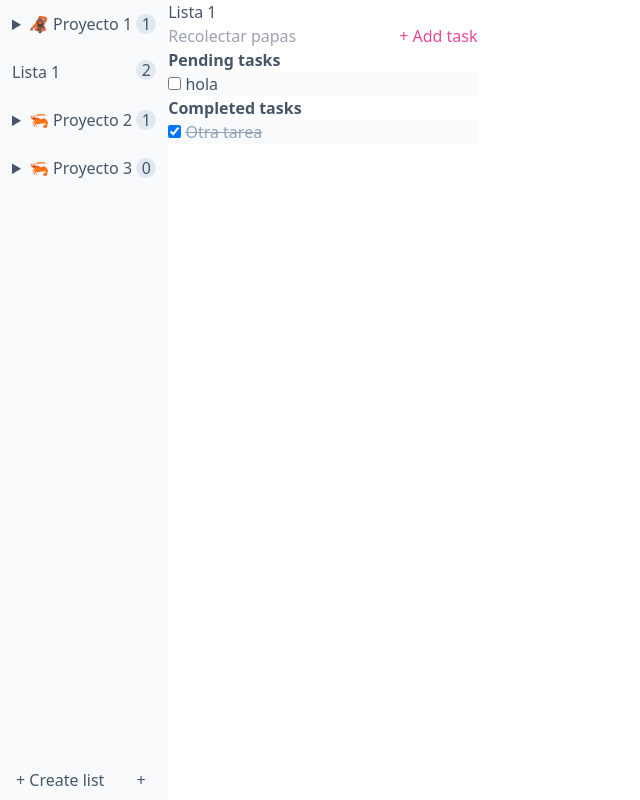
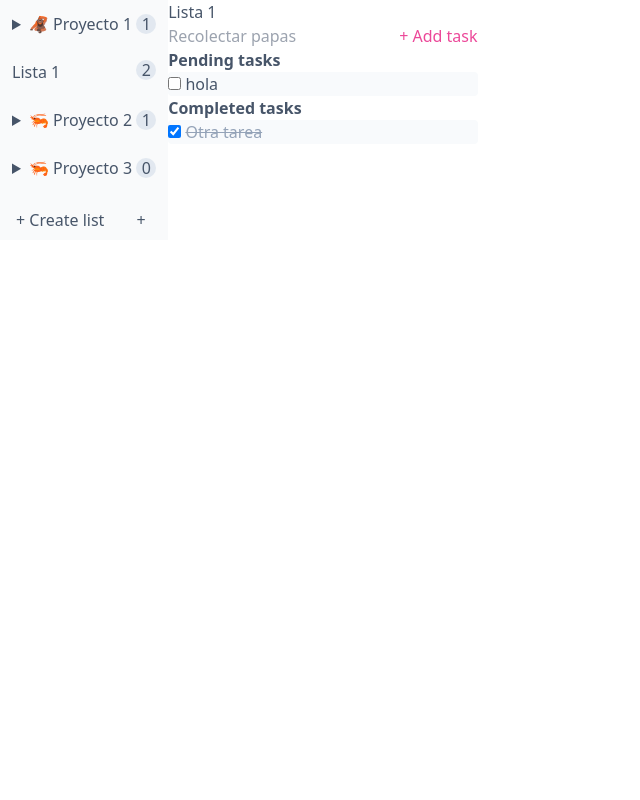
Before and after one commit to kike9978/top-todo-list-reloaded, a website built with webpack: page src/index.html in a window 1280 px wide. Shown: the whole page, without its empty margins (0-640 px from the left). Built offline with nearby package versions, Linux system fonts and the light colour scheme.

Commit message:
Try to fix height on keyboard

```diff
--- a/src/index.html
+++ b/src/index.html
@@ -8,7 +8,7 @@
     <title>Best todo app ever</title>
 </head>
 
-<body class="flex text-slate-600 h-dvh overflow-hidden">
+<body class="flex text-slate-600 h-full">
 </body>
 
 </html>
```
